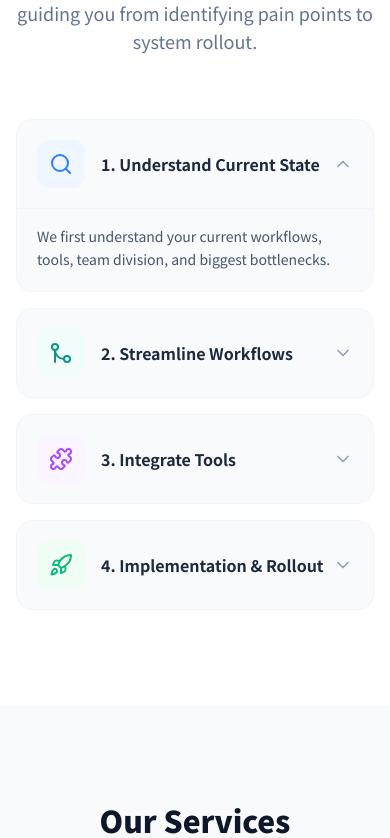
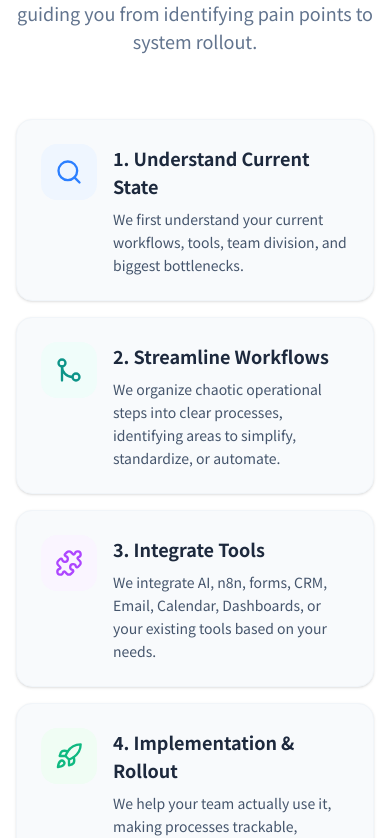
Before and after one commit to optimakspaul/Website, a Next.js app: page /en in a window 390 px wide. Shown: the part 4228-5066 px from the top of the page. Built offline with nearby package versions, Linux system fonts and the light colour scheme.

Commit message:
style: replace mobile accordion with stacked vertical cards for better visibility

```diff
--- a/src/components/HowItWorksSection.tsx
+++ b/src/components/HowItWorksSection.tsx
@@ -1,11 +1,10 @@
 "use client";
 
-import React, { useState } from 'react';
-import { Search, GitMerge, Puzzle, Rocket, ChevronDown } from 'lucide-react';
+import React from 'react';
+import { Search, GitMerge, Puzzle, Rocket } from 'lucide-react';
 import { useTranslations } from 'next-intl';
 
 export default function HowItWorksSection() {
-  const [openIndex, setOpenIndex] = useState<number>(0);
   const t = useTranslations('HowItWorks');
 
   const steps = [
@@ -65,26 +64,18 @@ export default function HowItWorksSection() {
           ))}
         </div>
 
-        {/* Mobile: Accordion */}
+        {/* Mobile: Vertical Cards */}
         <div className="lg:hidden space-y-4">
           {steps.map((step, idx) => (
-            <div key={idx} className="bg-slate-50 rounded-2xl border border-slate-100 overflow-hidden">
-              <button
-                onClick={() => setOpenIndex(openIndex === idx ? -1 : idx)}
-                className="w-full flex items-center justify-between p-5 text-left"
-              >
-                <div className="flex items-center gap-4">
-                  <div className={`w-12 h-12 rounded-xl flex items-center justify-center shrink-0 ${step.bg} ${step.color}`}>
-                    <step.icon className="w-6 h-6" />
-                  </div>
-                  <h3 className="font-bold text-slate-800">{step.title}</h3>
-                </div>
-                <ChevronDown className={`w-5 h-5 text-slate-400 transition-transform duration-300 ${openIndex === idx ? 'rotate-180' : ''}`} />
-              </button>
-              <div className={`overflow-hidden transition-all duration-300 ${openIndex === idx ? 'max-h-40 border-t border-slate-100' : 'max-h-0'}`}>
-                <div className="p-5 pt-4 text-slate-600 text-sm leading-relaxed">
+            <div key={idx} className="bg-slate-50 p-6 rounded-2xl border border-slate-100 flex gap-4 items-start text-left shadow-sm">
+              <div className={`w-14 h-14 rounded-2xl flex items-center justify-center shrink-0 ${step.bg} ${step.color}`}>
+                <step.icon className="w-7 h-7" />
+              </div>
+              <div>
+                <h3 className="font-bold text-lg text-slate-800 mb-2">{step.title}</h3>
+                <p className="text-slate-600 text-sm leading-relaxed">
                   {step.description}
-                </div>
+                </p>
               </div>
             </div>
           ))}
```
